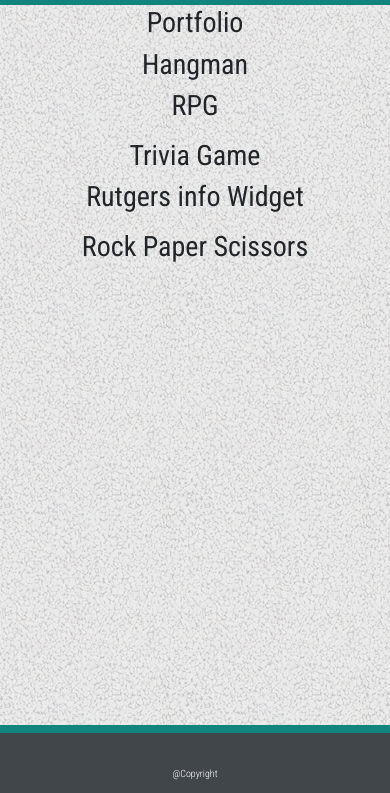
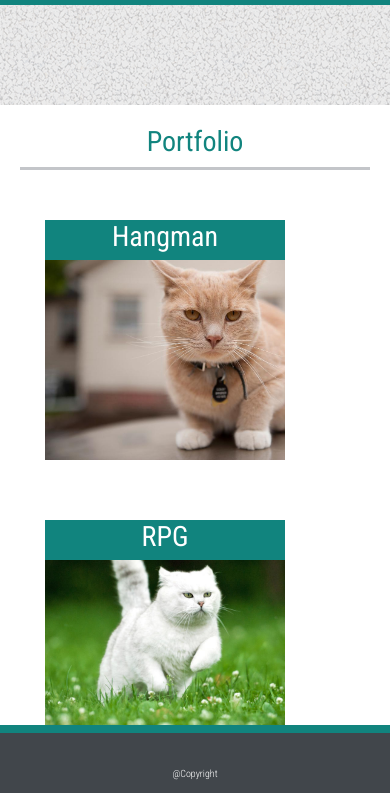
Before and after one commit to hutwagnert/bootstrap-portfolio, a plain HTML site: page portfolio.html in a window 390 px wide. Shown: the part 51-844 px from the top of the page. Drawn offline with Linux system fonts and the light colour scheme.

Commit message:
number 5 good to go

```diff
--- a/assets/CSS/contactcss.css
+++ b/assets/CSS/contactcss.css
@@ -119,7 +119,9 @@ body{
 
 }
 /* navbar  */
-
+.navbar {
+    width:100%;
+}
 .navbar-wrapper {
     padding:0 0 0 0;
 
--- a/assets/CSS/portfolio css.css
+++ b/assets/CSS/portfolio css.css
@@ -73,12 +73,17 @@ body{
 
 /*portfolio*/
 
-
-.portfolio {
+#portfolio-id .row{
+    width:80%;
+    margin:0 10% 0 10%;
+}
+.portfolio-container-1{
     margin: 100px 0 200px 0;
     padding: 0 0 0 0;
     background-color:#fff;
     position:relative;
+    width:80%;
+
 
 }
 .portfolio-title {
@@ -232,3 +237,18 @@ body{
 
     height: 60px;
 }
+@media only screen and (max-width: 990px) {
+    #portfolio-id .row{
+        width:100%;
+        Margin: 0 0 0 0;
+    }
+    .portfolio-container-1{
+        margin: 100px 0 200px 0;
+        padding: 0 0 0 0;
+        background-color:#fff;
+        position:relative;
+        width:100%;
+
+
+    }
+}
--- a/portfolio.html
+++ b/portfolio.html
@@ -10,7 +10,7 @@
         <!--bootstrap css-->
         <link rel="stylesheet" href="assets/CSS/bootstrap/bootstrap.min.css">
         <!--main style-->
-        <link rel="stylesheet" href="assets/CSS/style css.css">
+        <link rel="stylesheet" href="assets/CSS/portfolio css.css">
 
     </head>
     <body>
@@ -68,15 +68,15 @@
 
                 </section>
         <section id = "portfolio-id">
-            <div class ="countainer-big row ">
-                <div class = "col-md-2"></div>
-        <div class="portfolio col-md-8">
+            <div class ="row countainer-big  ">
+
+        <div class="portfolio-container-1 col-md-12">
             <div class="portfolio-title text-center">
                 <h3>Portfolio</h3>
                 <div class="portfolio-header-line"></div>
             </div>
             <div class="row portfolio-container">
-                <div class="col-sm-4  ">
+                <div class="col-sm-6  ">
                     <div class="project-one">
                         <div class=" text-center  project-one-title">
                             <h3>Hangman</h3>
@@ -84,7 +84,7 @@
                     </div>
 
                 </div>
-                <div class="col-sm-4 ">
+                <div class="col-sm-6 ">
                     <div class="project-two">
                         <div class=" text-center  project-two-title">
                             <h3>RPG</h3>
@@ -92,13 +92,8 @@
                     </div>
 
                 </div>
-                <div class="col-sm-4 project-three ">
-                    <div></div>
-                    <div class=" text-center  project-three-title">
-                        <h3></h3>
-                    </div>
-                </div>
-                <div class="col-sm-4 ">
+
+                <div class="col-sm-6 ">
                     <div class="project-four">
                         <div class=" text-center  project-four-title">
                             <h3>Trivia Game</h3>
@@ -106,7 +101,7 @@
                     </div>
 
                 </div>
-                <div class="col-sm-4 ">
+                <div class="col-sm-6 ">
                     <div class="project-five">
                         <div class=" text-center  project-five-title">
                             <h3>Rutgers info Widget</h3>
@@ -114,13 +109,8 @@
                     </div>
 
                 </div>
-                <div class="col-sm-4 ">
-                    <div class="project-six"></div>
-                    <div class=" text-center  project-six-title">
-                        <h3></h3>
-                    </div>
-                </div>
-                <div class="col-sm-4 ">
+
+                <div class="col-sm-6 ">
                     <div class="project-seven">
                         <div class=" text-center  project-seven-title">
                             <h3>Rock Paper Scissors</h3>
@@ -128,13 +118,13 @@
                     </div>
 
                 </div>
-                <div class="col-sm-4 ">
+                <div class="col-sm-6 ">
                     <div class="project-eight"></div>
                     <div class=" text-center  project-eight-title">
                         <h3></h3>
                     </div>
                 </div>
-                <div class="col-sm-4 ">
+                <div class="col-sm-6 ">
                     <div class="project-nine"></div>
                     <div class=" text-center  project-nine-title">
                         <h3></h3>
```
Also changed, not shown: contact.html (+1 -2 lines).
